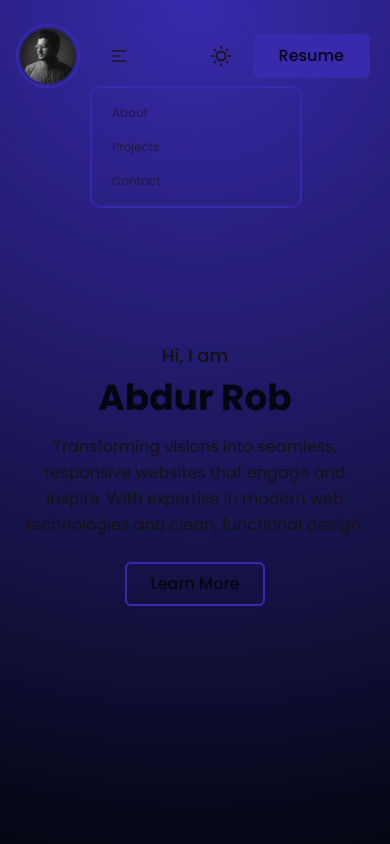
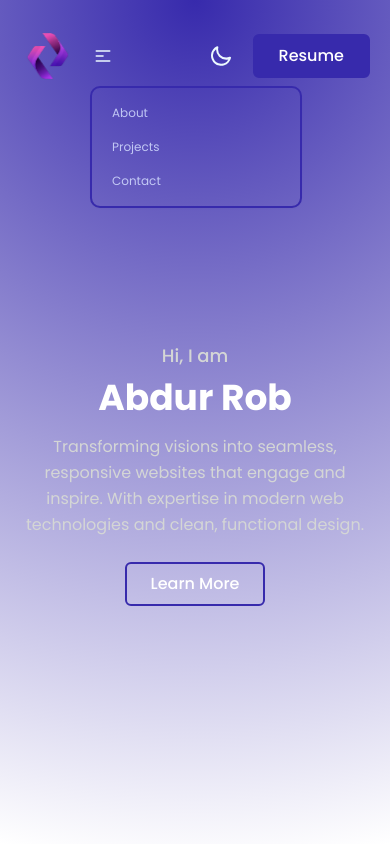
Before and after one commit to Abdurrobr34l/portfolio, a React (Vite) app: page / in a window 390 px wide. Both pictures are taken after a click on the element 119 px from the left and 56 px from the top of the page. Built offline with nearby package versions, Linux system fonts and the light colour scheme.

Commit message:
Added some feature

```diff
--- a/src/Components/Header.jsx
+++ b/src/Components/Header.jsx
@@ -1,10 +1,10 @@
 import React, { useState, useEffect } from "react";
 import Container from "./Container";
-import logo from "../assets/mine-5.webp";
+import logo from "../assets/logo.png";
 
 const Header = () => {
   const [activeLink, setActiveLink] = useState(""); // Track clicked link
-  const [darkMode, setDarkMode] = useState(false);
+  const [darkMode, setDarkMode] = useState(true);
   const [isSticky, setIsSticky] = useState(false);
 
   const navigationLinks = [
@@ -46,13 +46,13 @@ const Header = () => {
               <img
                 src={logo}
                 alt="It is the author image"
-                className="size-14 rounded-full outline-2 outline-indigo-800 outline-offset-2"
+                className="size-14 rounded-full lg:size-16"
               />
             </a>
 
             {/* Mobile Dropdown */}
             <div className="dropdown">
-              <div tabIndex={0} className="btn btn-ghost lg:hidden">
+              <div tabIndex={0} className="btn btn-ghost lg:hidden pl-0">
                 <svg
                   xmlns="http://www.w3.org/2000/svg"
                   className="h-5 w-5"
@@ -79,18 +79,12 @@ const Header = () => {
                       href={link.path}
                       onClick={() => setActiveLink(link.path)}
                       className={`relative block px-3 py-2 transition-all duration-300
-                    ${
-                      activeLink === link.path
-                        ? "text-accent"
-                        : "text-base-content/70 hover:text-primary"
-                    }`}
+      ${activeLink === link.path ? "text-white" : "text-base-content/70"}`}
                     >
                       {link.name}
                       <span
-                        className={`absolute left-0 bottom-0 h-0.5 bg-primary transition-all duration-300
-                      ${
-                        activeLink === link.path ? "w-full" : "w-0 hover:w-full"
-                      }`}
+                        className={`absolute left-0 bottom-0 h-0.5 bg-white transition-all duration-300
+        ${activeLink === link.path ? "w-full" : "w-0 hover:w-full"}`}
                       ></span>
                     </a>
                   </li>
--- a/src/index.css
+++ b/src/index.css
@@ -23,7 +23,7 @@ body {
   --color-base-100: #ffffff;
   --color-base-200: #f3f3f3;
   --color-base-300: #e7e7e7;
-  --color-neutral: #131313;
+  --color-neutral: #ffffff;
 }
 
 /* DARK THEME */
```
Also changed, not shown: src/assets/logo.png (added).
